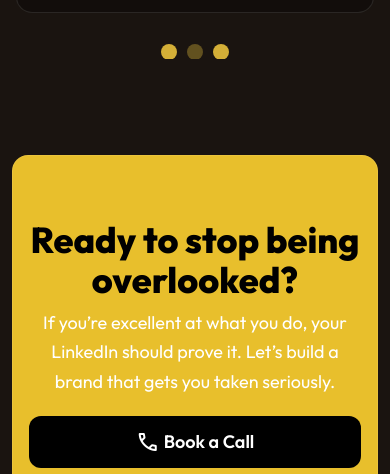
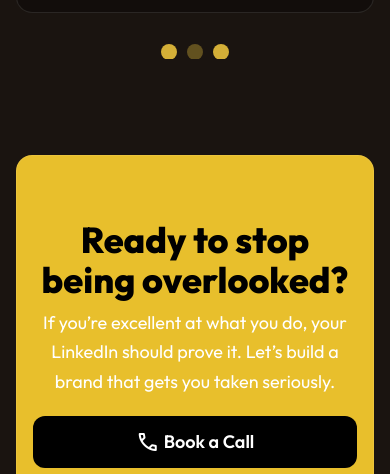
Before and after one commit to gemportfolio/bloaff, a website built with Vite: page index.html in a window 390 px wide. Shown: the part 6898-7372 px from the top of the page. Built offline with nearby package versions, Linux system fonts and the light colour scheme; a web font is replaced by a local one.

Commit message:
Add files via upload

```diff
--- a/index.html
+++ b/index.html
@@ -615,7 +615,7 @@
 
 
     <!-- CTA SECTION -->
-    <section class="cta py-24 px-3 sm:px-8 mx-auto" id="contact">
+    <section class="cta py-24 px-4 sm:px-8 mx-auto" id="contact">
         <div class="max-w-6xl rounded-2xl border border-amber-100/10 bg-amber-300/90 py-16 px-4 md:px-8 mx-auto text-center">
             <h2 class="text-4xl sm:text-5xl font-extrabold text-black">Ready to stop being overlooked?</h2>
             <p class="mt-2 text-lg leading-relaxed text-white">
```
